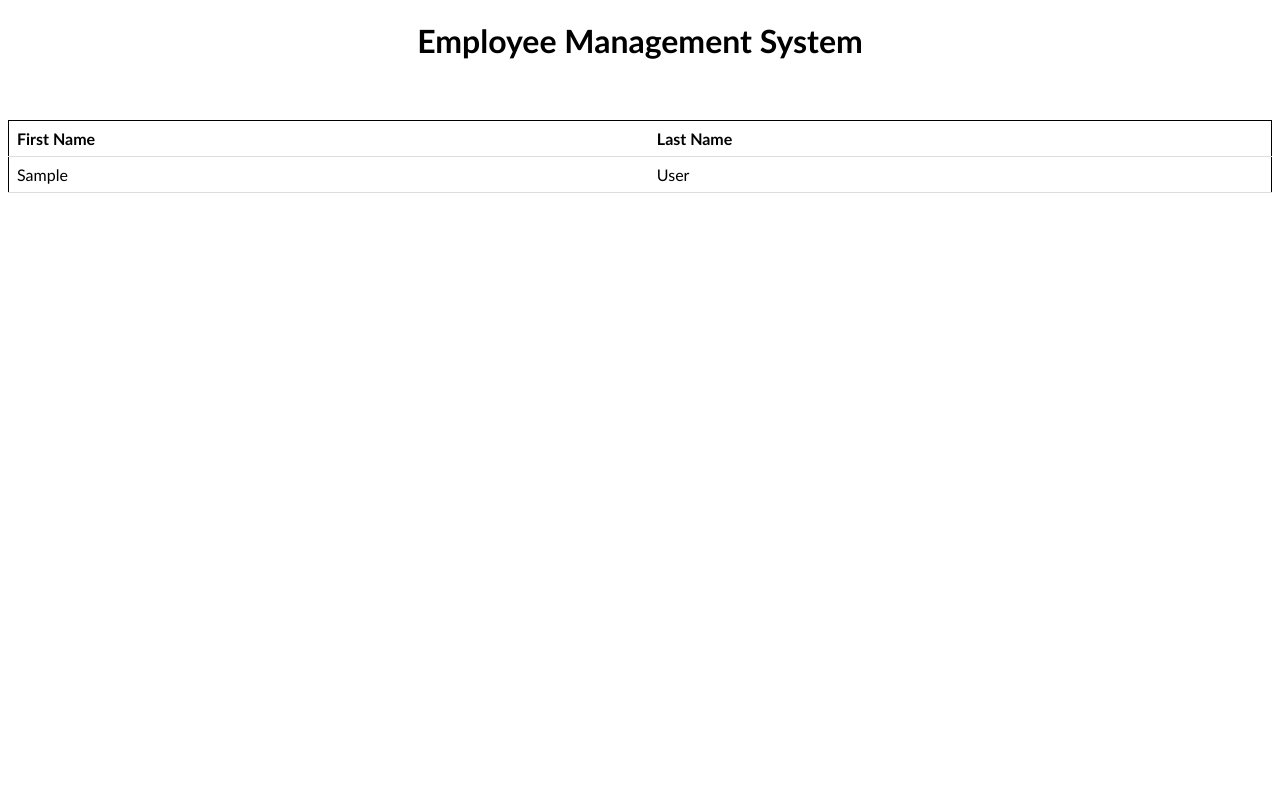
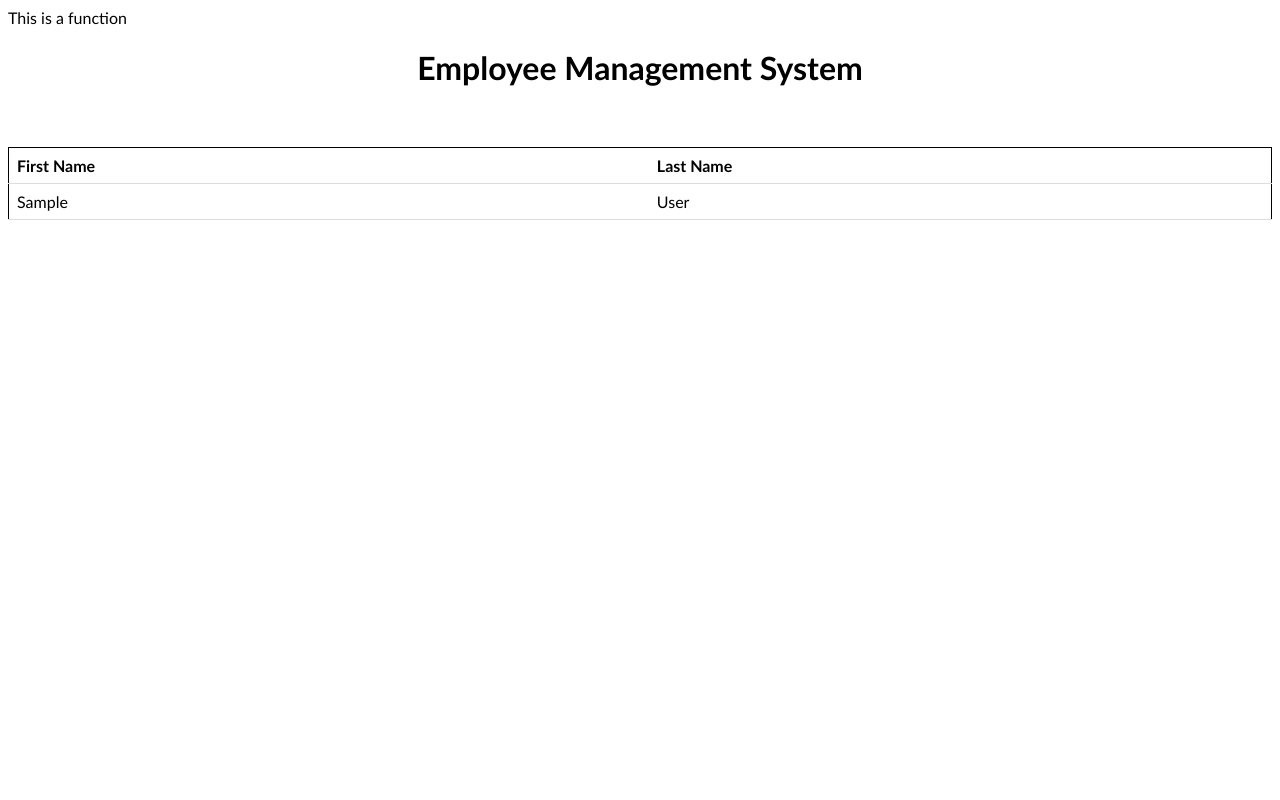
Before and after one commit to azzelwee/schoolkit, a PHP site: page / in a window 1280 px wide. Run offline with PHP 8.4, Linux system fonts and the light colour scheme; tables that the repository leaves empty or names only in its code hold one stand-in row (values such as "Sample post").

Commit message:
Update 2

```diff
--- /dev/null
+++ b/connections/connection.php
@@ -0,0 +1,7 @@
+<?php
+
+    function connection(){
+
+        echo "This is a function";
+
+    }
--- a/index.php
+++ b/index.php
@@ -1,4 +1,8 @@
 <?php
+
+include_once("connections/connection.php");
+
+connection();
 
 $host ="localhost";
 $username = "root";
```
Also changed, not shown: connections/connections.php (deleted).
